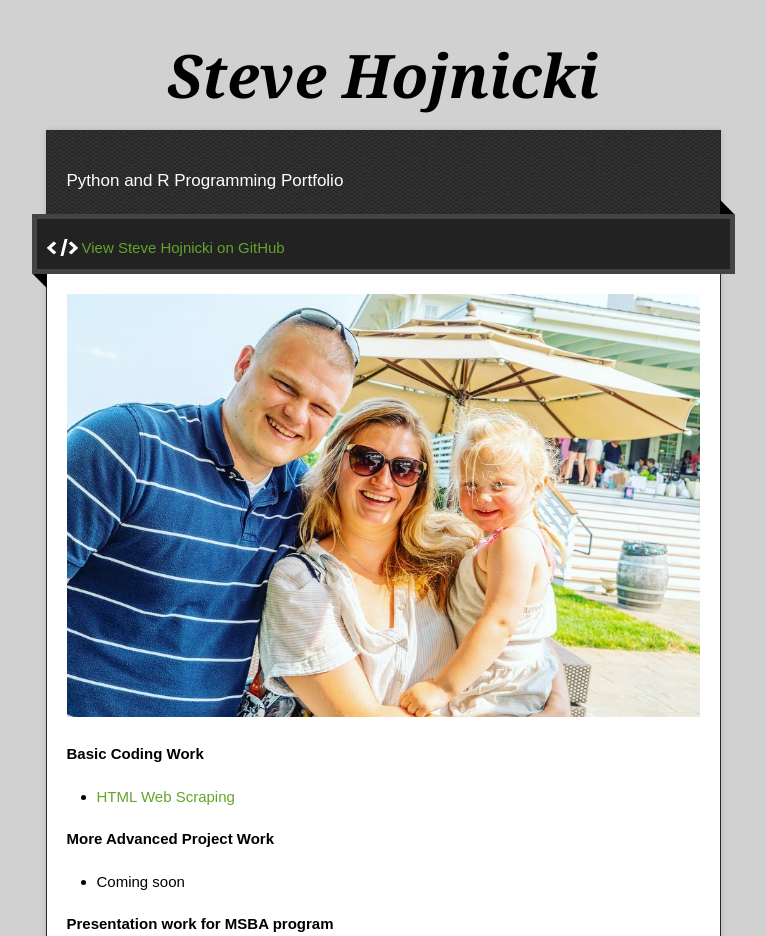
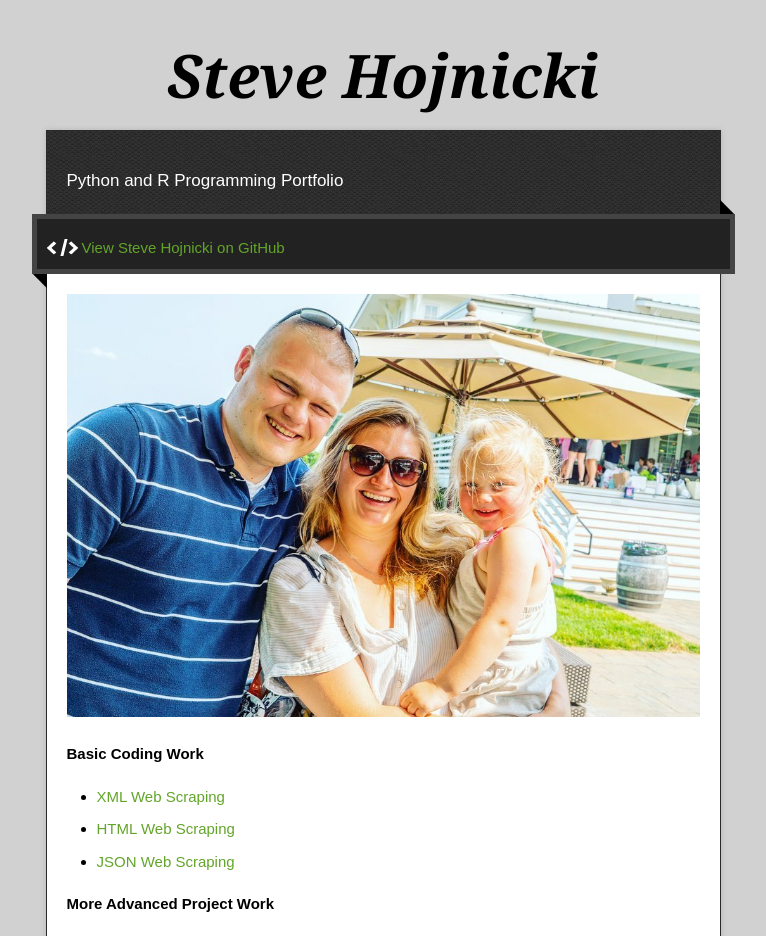
Before and after one commit to Hojnicki/hojnicki.github.io, a Jekyll site: the page built from index.md, in a window 1280 px wide. Shown: the top 936 px of the page, without its empty margins (257-1023 px from the left). Built offline with Jekyll 4.4.1, drawn with Linux system fonts in a browser that asks for light colours; our own code applies the rules of GitHub Pages for plain Markdown files; grey boxes are pictures that could not be loaded.

Commit message:
Update index.md

```diff
--- a/index.md
+++ b/index.md
@@ -6,7 +6,9 @@ description: Professional Portfolio: Python and R
 ![My Picture](/pics/family.jpg)
 
 <b> Basic Coding Work </b>
+- [XML Web Scraping](https://github.com/Hojnicki/basiccoding/blob/master/xml_scrape.py)
 - [HTML Web Scraping](https://github.com/Hojnicki/basiccoding/blob/master/html_scrape.py)
+- [JSON Web Scraping](https://github.com/Hojnicki/basiccoding/blob/master/json_scrape.py)
 
 <b> More Advanced Project Work </b>
 - Coming soon
```
